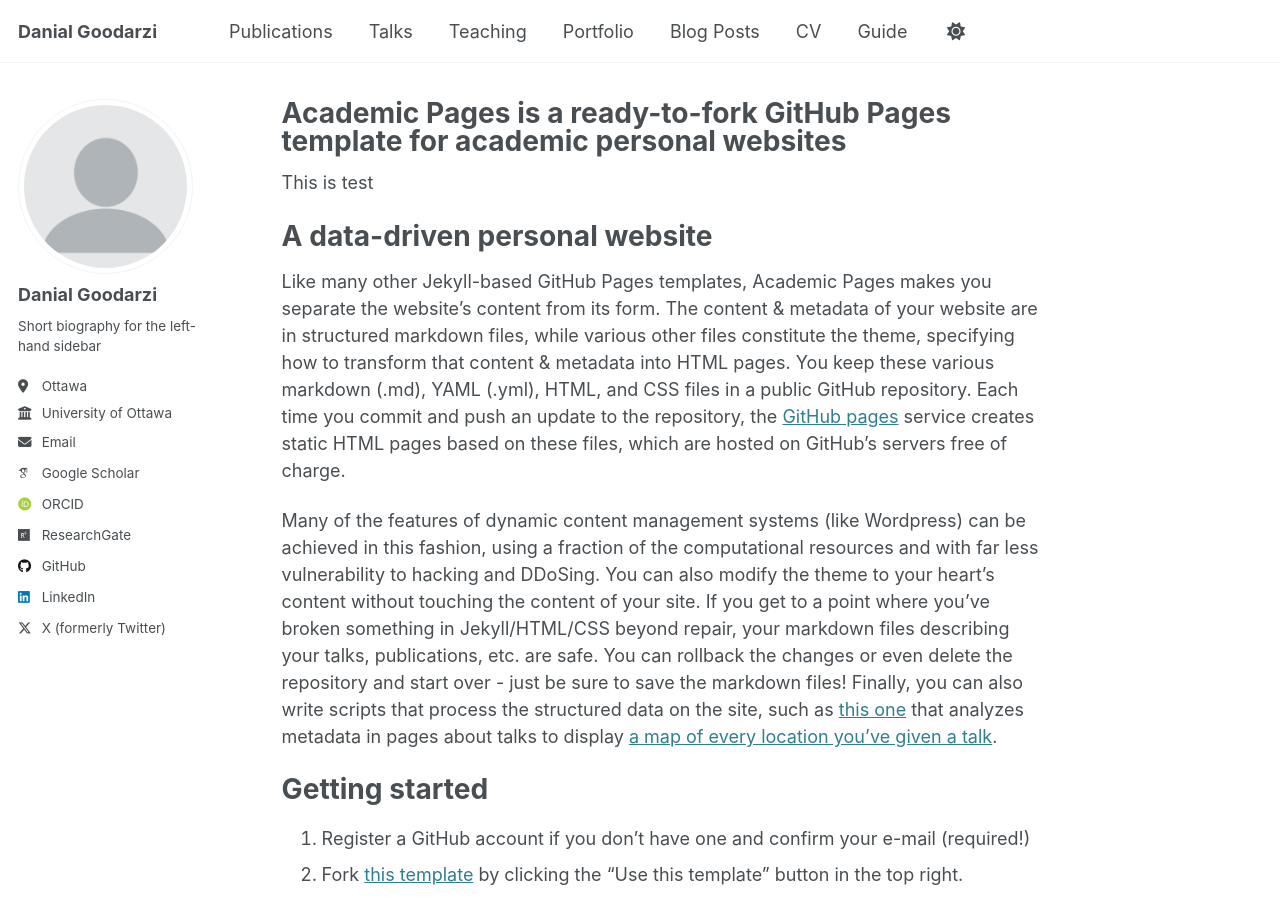
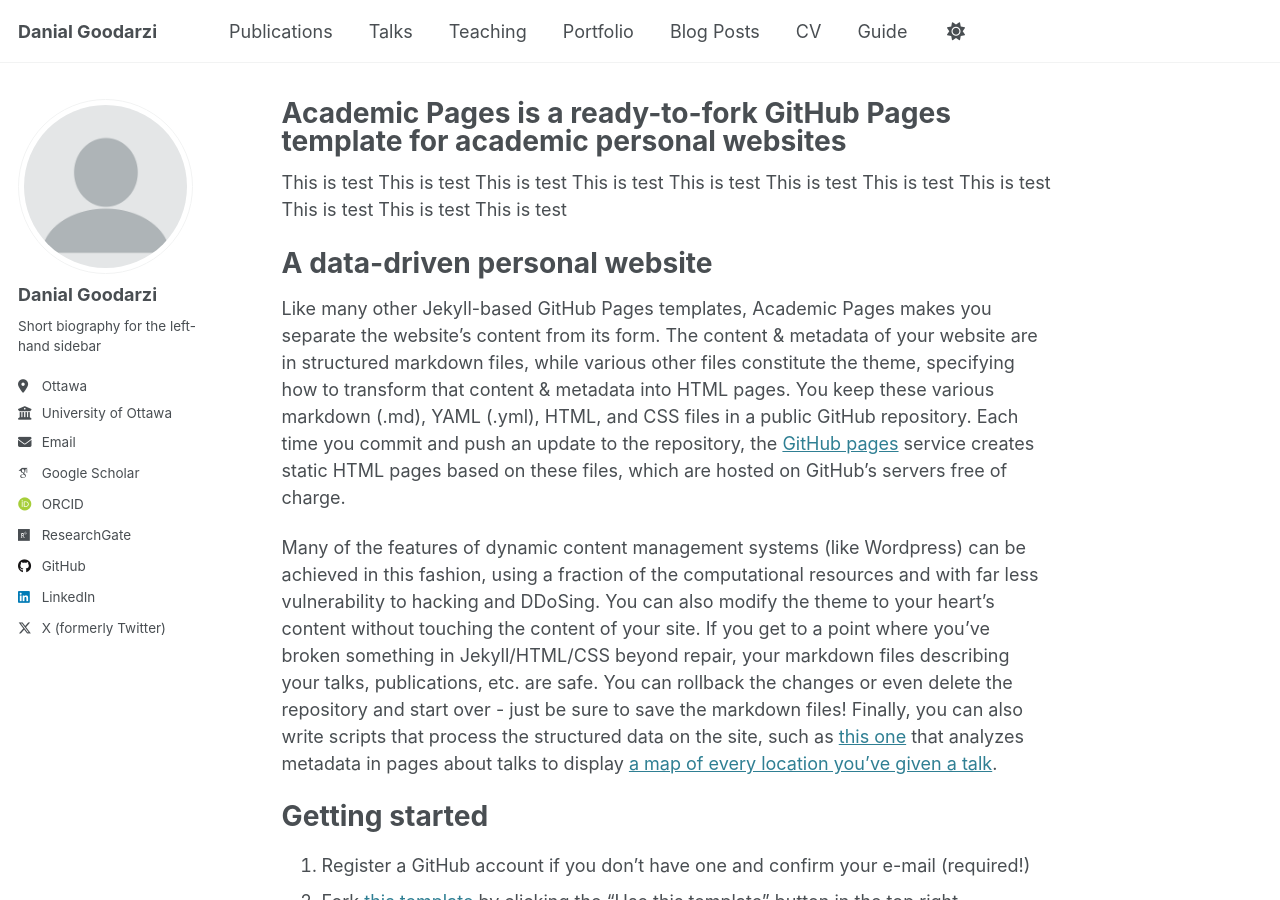
Before and after one commit to HydroCFD/HydroCFD.github.io, a Jekyll site: the page built from _pages/about.md, in a window 1280 px wide and 900 px high. Built offline with Jekyll 4.4.1, drawn with Linux system fonts in a browser that asks for light colours; some web fonts are replaced.

Commit message:
Update about.md

```diff
--- a/_pages/about.md
+++ b/_pages/about.md
@@ -7,6 +7,16 @@
   - /about.html
 ---
 
+This is test
+This is test
+This is test
+This is test
+This is test
+This is test
+This is test
+This is test
+This is test
+This is test
 This is test
 
 # A data-driven personal website
```
